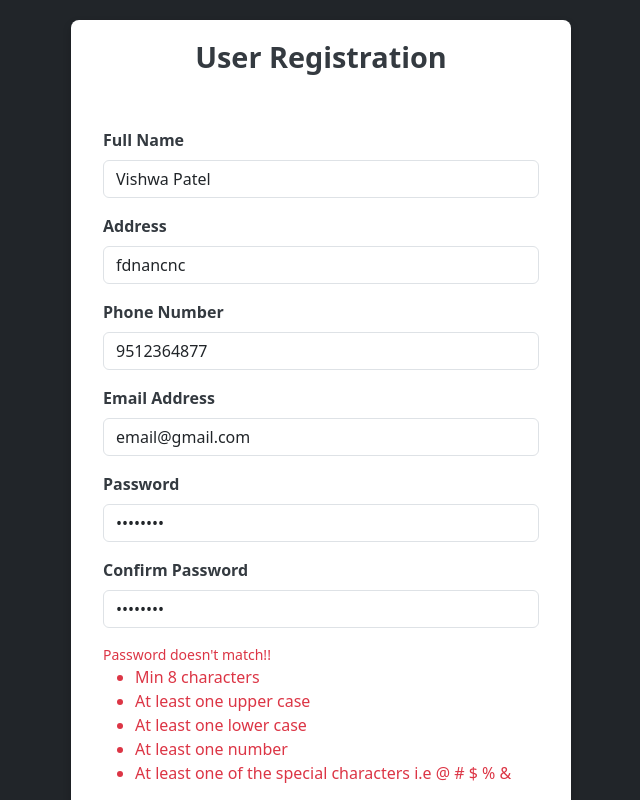
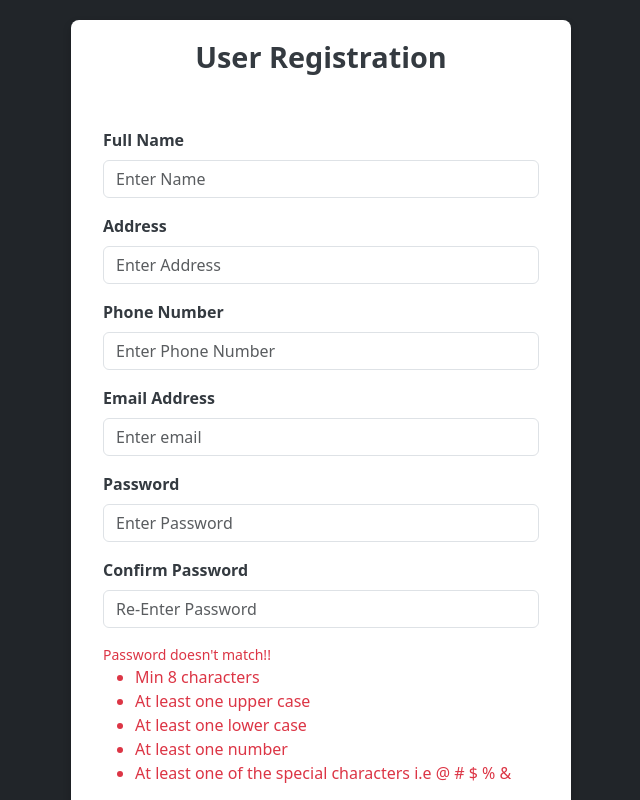
Before and after one commit to vishwapatel99/crm-frontend, a React (Create React App) app: page /registration in a window 1280 px wide. Shown: the top 800 px of the page, without its empty margins (319-959 px from the left). Built offline with nearby package versions, Linux system fonts and the light colour scheme.

Commit message:
commit changes

```diff
--- a/src/components/Registration-Form/registrationForm.js
+++ b/src/components/Registration-Form/registrationForm.js
@@ -5,12 +5,12 @@ import { useDispatch, useSelector } from 'react-redux'
 import '../../page/entry/Entry.css'
 
 const initialState = {
-    name: 'Vishwa Patel',
-    address: 'fdnancnc',
-    phone: '9512364877',
-    email: 'email@gmail.com',
-    password: 'Vishw@12',
-    confirmPassword: 'Vishw@12',
+    name: '',
+    address: '',
+    phone: '',
+    email: '',
+    password: '',
+    confirmPassword: '',
 }
 
 const passVerificationError = {
```
